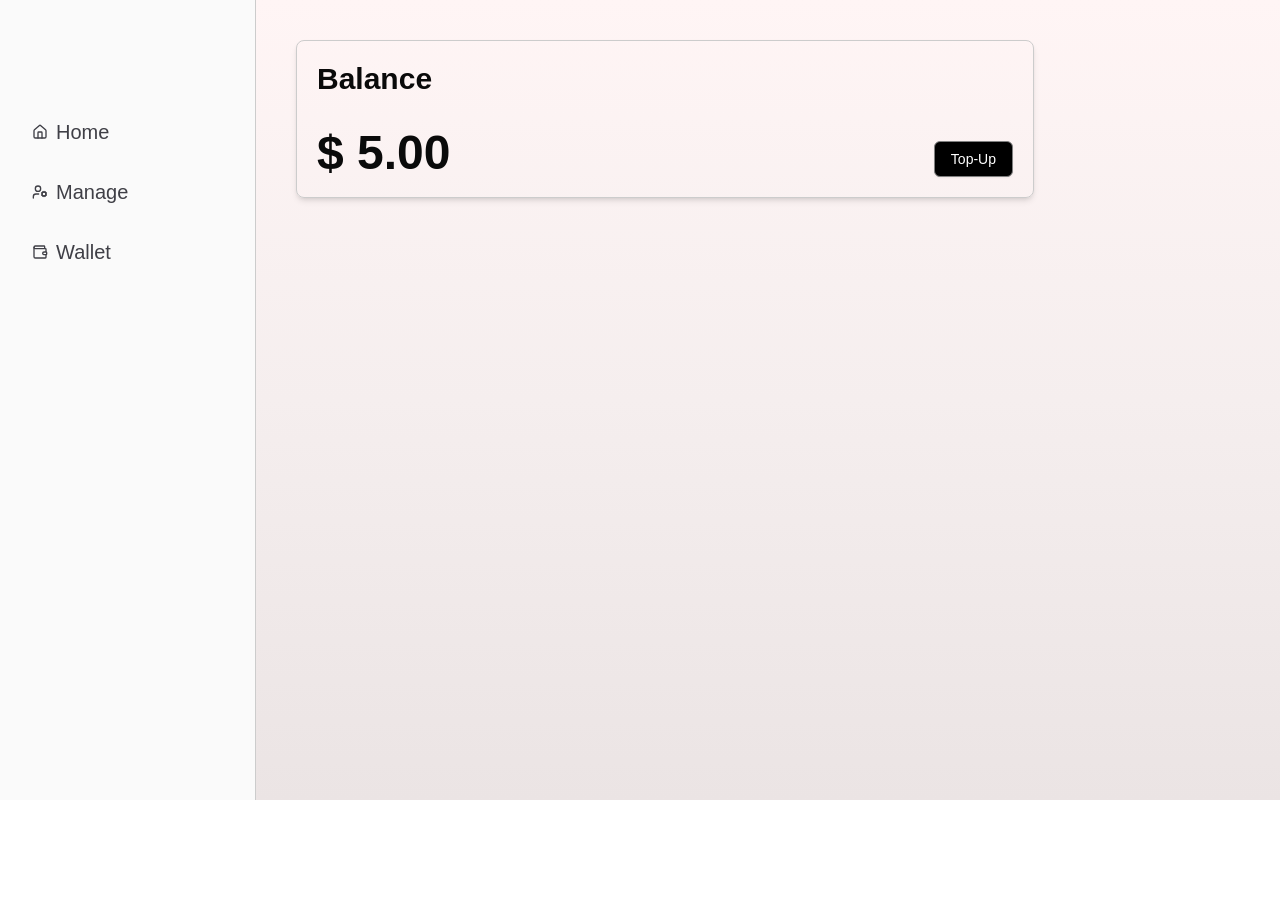
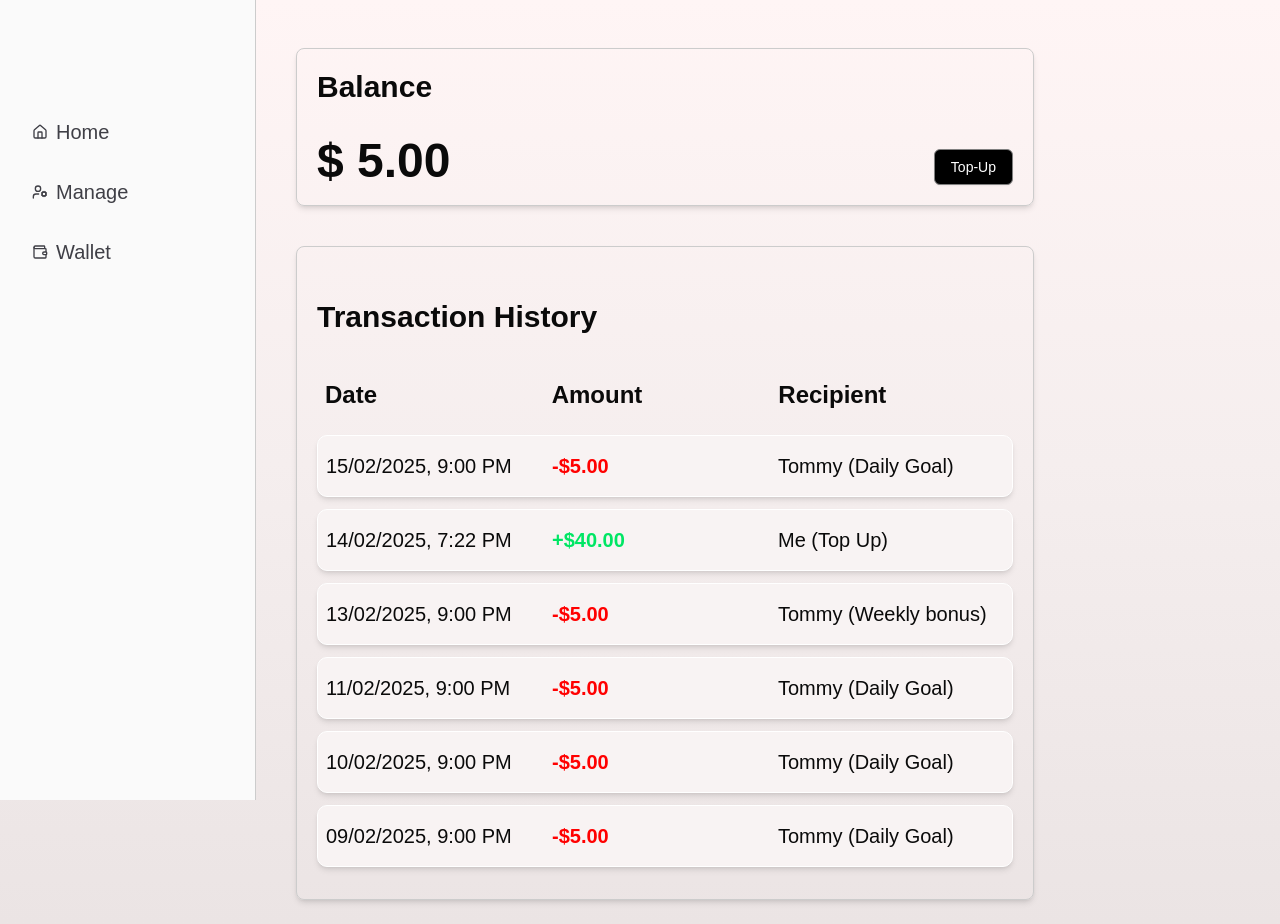
Before and after one commit to HackJanitors/logout, a Next.js app in the folder frontend/: page /wallet in a window 1280 px wide. Before the commit the page ends 800 px from the top, so only its background shows below. Built offline with nearby package versions, Linux system fonts and the light colour scheme; no server answers.

Commit message:
Add transaction history to wallet page

```diff
--- a/frontend/src/app/wallet/page.js
+++ b/frontend/src/app/wallet/page.js
@@ -1,13 +1,53 @@
 "use client"
+import Transactions from "@/components/transactions"
 
 import { Button } from "@/components/ui/button"
 import { useState } from "react"
 
 export default function Wallet() {
     const [walletAmount, setwalletAmount] = useState(5)
+    const transactions = [
+        {
+            date: "15/02/2025, 9:00 PM",
+            amount: "$5.00",
+            recipient: "Tommy (Daily Goal)",
+            topUp: false,
+        },
+        {
+            date: "14/02/2025, 7:22 PM",
+            amount: "$40.00",
+            recipient: "Me (Top Up)",
+            topUp: true,
+        },
+        {
+            date: "13/02/2025, 9:00 PM",
+            amount: "$5.00",
+            recipient: "Tommy (Weekly bonus)",
+            topUp: false,
+        },
+        {
+            date: "11/02/2025, 9:00 PM",
+            amount: "$5.00",
+            recipient: "Tommy (Daily Goal)",
+            topUp: false,
+        },
+        {
+            date: "10/02/2025, 9:00 PM",
+            amount: "$5.00",
+            recipient: "Tommy (Daily Goal)",
+            topUp: false,
+        },
+        {
+            date: "09/02/2025, 9:00 PM",
+            amount: "$5.00",
+            recipient: "Tommy (Daily Goal)",
+            topUp: false,
+        },
+
+    ]
 
     return (
-        <div className="mt-10 ml-10 w-full">
+        <div className="mt-12 ml-10 w-full">
             <div id="balance" className="border w-3/4 p-5 rounded-lg shadow-md flex flex-col">
                 <div>
                     <h1 className="text-3xl font-semibold "> Balance </h1>
@@ -17,6 +57,9 @@ export default function Wallet() {
                     <Button variant="outline" className="ml-auto bg-black text-white self-end"> Top-Up </Button>
                 </div>
             </div>
+            <div id="history" className="mt-10 mb-6 border w-3/4 p-5 rounded-lg shadow-md flex flex-col">
+                <Transactions transactions={transactions} />
+            </div>
         </div>
     )
 }
--- /dev/null
+++ b/frontend/src/components/transaction.jsx
@@ -0,0 +1,19 @@
+import React from 'react';
+
+const Transaction = ({ date, amount, recipient, topUp }) => {
+    return (
+        <div className="bg-[rgb(248,243,243)] shadow-md flex my-2 py-4 px-2 w-full text-xl border border-white rounded-[10px]">
+            <div id="date" className="w-1/3 flex-0">
+                {date}
+            </div>
+            <div id="amount" className="w-1/3 flex-0 font-semibold" style={{color: topUp ? "rgb(0, 230, 100)" : "rgb(255, 0, 0)"}}>
+                {topUp ? '+' + amount : '-' + amount}
+            </div>
+            <div id="recipient" className="w-1/3 flex-0">
+                {recipient}
+            </div>
+        </div>
+    );
+};
+
+export default Transaction;
--- /dev/null
+++ b/frontend/src/components/transactions.jsx
@@ -0,0 +1,36 @@
+import React from 'react';
+import Transaction from './transaction';
+
+const Transactions = ({ transactions }) => {
+    return (
+        <>
+            <div>
+                <div>
+                    <h1 className="text-3xl font-semibold my-8"> Transaction History </h1>
+                </div>
+                <div className="flex w-full px-2 py-3">
+                    <div id="dateColumnLabel" className="text-2xl font-semibold w-1/3 flex-0">
+                        Date
+                    </div>
+                    <div id="amountColumnLabel" className="text-2xl font-semibold w-1/3 flex-0">
+                        Amount
+                    </div>
+                    <div id="recipientColumnLabel" className="text-2xl font-semibold w-1/3 flex-0">
+                        Recipient
+                    </div>
+                </div>
+                <ul>
+                    {transactions.map((transaction) => {
+                        return (
+                            <li key={transaction.date + transaction.amount + transaction.recipient} className="my-3">
+                                <Transaction date={transaction.date} amount={transaction.amount} recipient={transaction.recipient} topUp={transaction.topUp}/>
+                            </li>
+                        );
+                    })}
+                </ul>
+            </div>
+        </>
+    );
+};
+
+export default Transactions;
```
